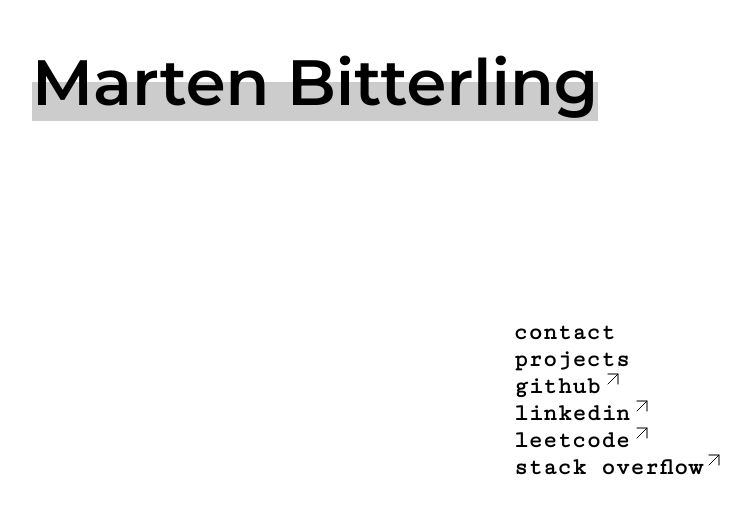
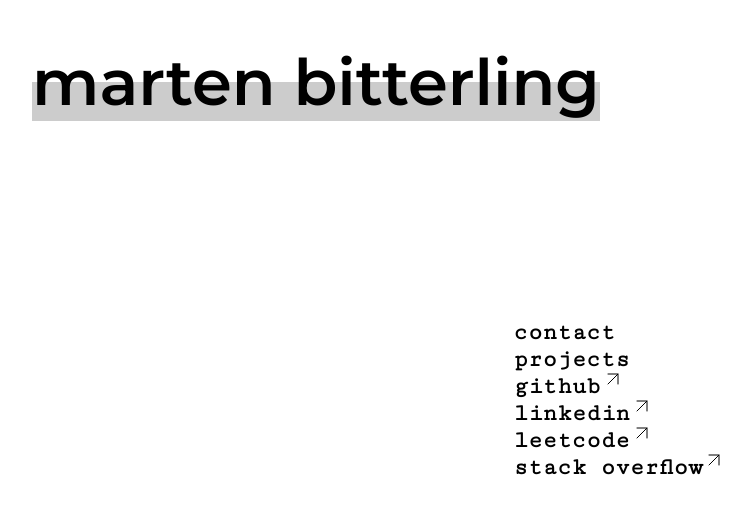
Before and after one commit to martenmatrix/personal-website, a React (Create React App) app: page / in a window 1280 px wide. Shown: the top 514 px of the page, without its empty margins (32-783 px from the left). Built offline with nearby package versions, Linux system fonts and the light colour scheme.

Commit message:
Lowercase homepage name and shorten Stack Overflow URL

```diff
--- a/src/components/Homepage.js
+++ b/src/components/Homepage.js
@@ -2,7 +2,7 @@ import LinkPage from './LinkPage';
 import links from '../data/links';
 
 function Homepage() {
-    return <LinkPage title="Marten Bitterling" links={links} />;
+    return <LinkPage title="marten bitterling" links={links} />;
 }
 
 export default Homepage;
--- a/src/data/links.js
+++ b/src/data/links.js
@@ -4,7 +4,7 @@ const links = [
     { title: 'github', href: 'https://github.com/martenmatrix', newTab: true },
     { title: 'linkedin', href: 'https://www.linkedin.com/in/mbitterling', newTab: true },
     { title: 'leetcode', href: 'https://leetcode.com/u/martenmatrix/', newTab: true },
-    { title: 'stack overflow', href: 'https://stackoverflow.com/users/14231863/marten', newTab: true }
+    { title: 'stack overflow', href: 'https://stackoverflow.com/users/marten', newTab: true }
 ];
 
 export default links;
```
Also changed, not shown: 1 other file (tests, documents, lock files or other folders).
